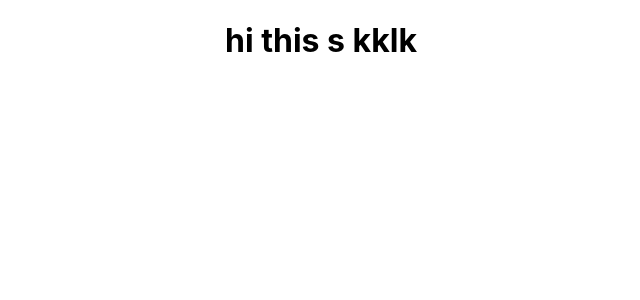
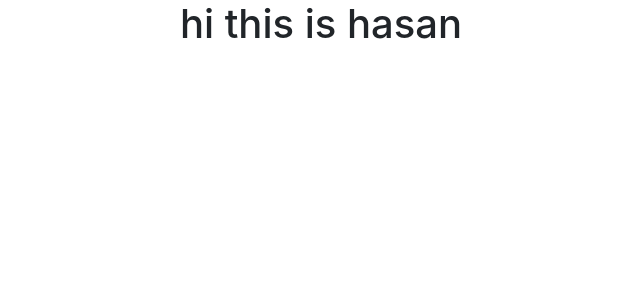
Before and after one commit to Hasan-new/Athena-Design, a React (Create React App) app: page / in a window 1280 px wide. Shown: the top 300 px of the page, without its empty margins (319-959 px from the left). Built offline with nearby package versions, Linux system fonts and the light colour scheme.

Commit message:
bootstrap added

```diff
--- a/public/index.html
+++ b/public/index.html
@@ -9,6 +9,12 @@
       name="description"
       content="Web site created using create-react-app"
     />
+
+    <link rel="stylesheet" href="https://cdn.jsdelivr.net/npm/bootstrap@4.5.3/dist/css/bootstrap.min.css" integrity="sha384-TX8t27EcRE3e/ihU7zmQxVncDAy5uIKz4rEkgIXeMed4M0jlfIDPvg6uqKI2xXr2" crossorigin="anonymous">
+
+    <script src="https://code.jquery.com/jquery-3.5.1.slim.min.js" integrity="sha384-DfXdz2htPH0lsSSs5nCTpuj/zy4C+OGpamoFVy38MVBnE+IbbVYUew+OrCXaRkfj" crossorigin="anonymous"></script>
+<script src="https://cdn.jsdelivr.net/npm/bootstrap@4.5.3/dist/js/bootstrap.bundle.min.js" integrity="sha384-ho+j7jyWK8fNQe+A12Hb8AhRq26LrZ/JpcUGGOn+Y7RsweNrtN/tE3MoK7ZeZDyx" crossorigin="anonymous"></script>
+
     <link rel="apple-touch-icon" href="%PUBLIC_URL%/logo192.png" />
     <!--
       manifest.json provides metadata used when your web app is installed on a
--- a/src/App.js
+++ b/src/App.js
@@ -1,10 +1,13 @@
 import logo from './logo.svg';
 import './App.css';
+import WhatWeDo from './Components/WhatWeDo/WhatWeDo';
 
 function App() {
   return (
     <div className="App">
-      <h1>hi this s kklk</h1>
+      <WhatWeDo>
+
+      </WhatWeDo>
     </div>
   );
 }
--- /dev/null
+++ b/src/Components/WhatWeDo/WhatWeDo.js
@@ -0,0 +1,13 @@
+import React from 'react';
+import './WhatWeDo.css';
+
+
+const WhatWeDo = () => {
+    return (
+        <div>
+            <h1>hi this is hasan</h1>
+        </div>
+    );
+};
+
+export default WhatWeDo;
```
Also changed, not shown: src/Components/WhatWeDo/WhatWeDo.css (added).
